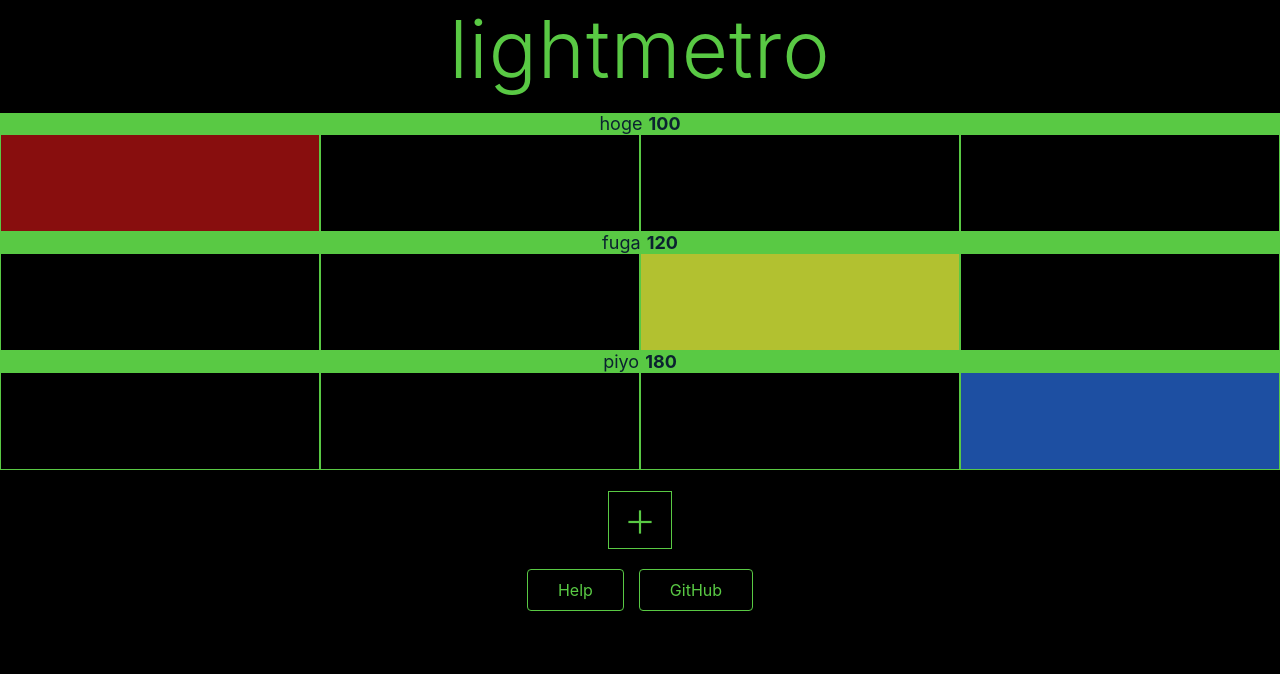
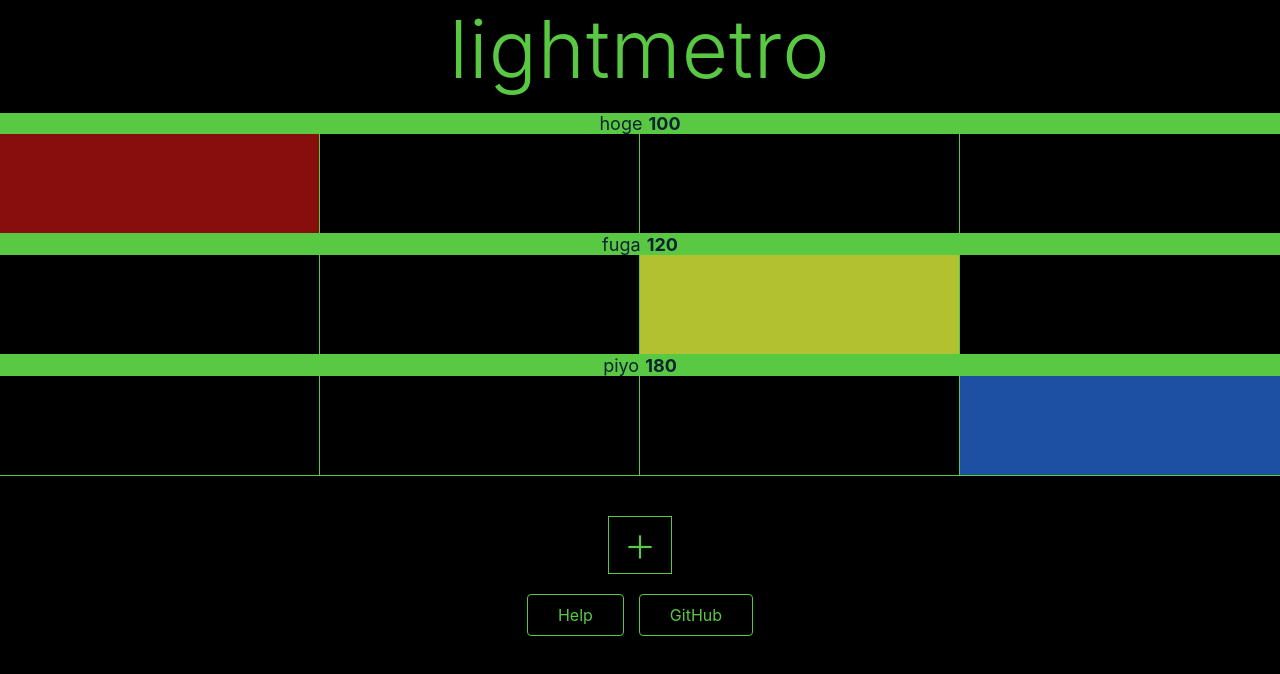
Before and after one commit to ykpythemind/lightmetro, a Nuxt app: page / in a window 1280 px wide. Shown: the top 674 px of the page. Built offline with nearby package versions, Linux system fonts and the light colour scheme.

Commit message:
Use flexbox

```diff
--- a/components/Metro.vue
+++ b/components/Metro.vue
@@ -1,17 +1,19 @@
 <template>
-  <div class="outer">
+  <div>
     <div class="header">
       {{ name }}
       <strong>
         {{ tempo }}
       </strong>
     </div>
+    <div class="outer">
       <div
         v-for="beatElm in beatsArray"
         :key="beatElm"
         class="base"
         @click="clickElm(beatElm)"
         :style="flashStyle(beat == beatElm)" />
+    </div>
   </div>
 </template>
 
@@ -103,17 +105,22 @@ export default {
   background-color: #59c944;
   color: #0b2230;
   font-size: 18px;
+  width: 100%;
 }
 .base {
   width: 25%;
-  float: left;
   height: 100%;
-  border: 1px solid #59c944;
+  border-right: 1px solid #59c944;
+  border-bottom: 1px solid #59c944;
   cursor: pointer;
 }
+.base:last-child {
+  border-right: none;
+}
 .outer {
-  clear: both;
+  display: flex;
+  flex-wrap: wrap;
+  width: 100%;
   height: 100px;
-  border-bottom: 2px solid #59c944;
 }
 </style>
```
Lines whose indentation alone changed are shown as unchanged.
